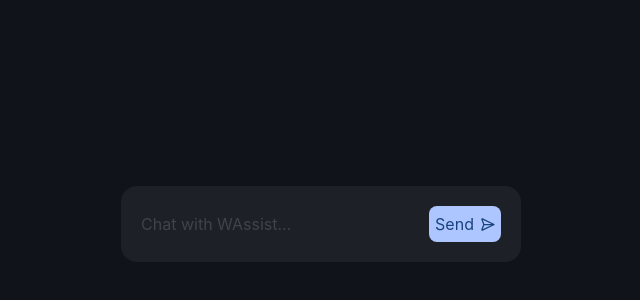
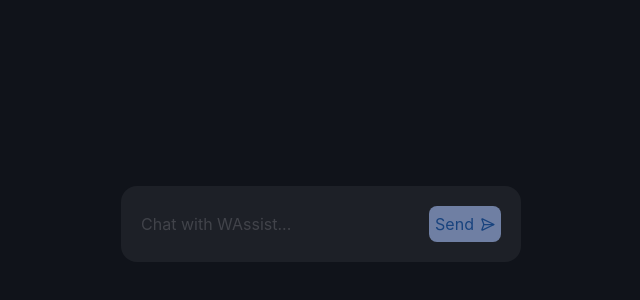
Before and after one commit to wassim-rifi-dev/WAssist, a React (Vite) app in the folder frontend/: page / in a window 1280 px wide. Shown: the part 176-476 px from the top of the page, without its empty margins (319-959 px from the left). Built offline with nearby package versions, Linux system fonts and the light colour scheme.

Commit message:
feat: enhance PromptInput and SubmitButton to manage thinking state during prompt submission

```diff
--- a/frontend/src/App.tsx
+++ b/frontend/src/App.tsx
@@ -2,10 +2,10 @@ import PromptInput from "./feature/chat/components/PromptInput";
 import useSendPrompt from "./feature/chat/hooks/useSendPrompt";
 
 export default function App() {
-  const { handleSubmit , handleChange , prompt } = useSendPrompt();
+  const { handleSubmit , handleChange , prompt , thinking } = useSendPrompt();
   return (
     <div className="flex items-center justify-center w-full h-screen bg-[#10131A]">
-      <PromptInput handleSubmit={handleSubmit} handleChange={handleChange} prompt={prompt} />
+      <PromptInput handleSubmit={handleSubmit} handleChange={handleChange} prompt={prompt} thinking={thinking} />
     </div>
   )
 }
--- a/frontend/src/feature/chat/components/PromptInput.tsx
+++ b/frontend/src/feature/chat/components/PromptInput.tsx
@@ -6,16 +6,17 @@ type Props = {
     handleSubmit: (e: React.FormEvent<HTMLFormElement>) => void;
     handleChange: (e: ChangeEvent<HTMLInputElement>) => void;
     prompt: string;
+    thinking: boolean;
 };
 
-export default function PromptInput({ handleSubmit , handleChange , prompt }: Props) {
+export default function PromptInput({ handleSubmit , handleChange , prompt , thinking }: Props) {
     return (
         <form
             className="flex gap-10 bg-[#1D2027] p-5 rounded-2xl"
             onSubmit={ handleSubmit }
         >
             <Input handleChange={handleChange} prompt={prompt} />
-            <SubmitButton />
+            <SubmitButton thinking={thinking} prompt={prompt} />
         </form>
     )
 }
--- a/frontend/src/feature/chat/components/Prompt_Input/SubmitButton.tsx
+++ b/frontend/src/feature/chat/components/Prompt_Input/SubmitButton.tsx
@@ -1,13 +1,25 @@
 import { SendHorizontal } from "lucide-react";
 
-export default function SubmitButton() {
+type Props = {
+    thinking: boolean;
+    prompt: string
+}
+
+export default function SubmitButton({ thinking , prompt }: Props) {
     return (
         <button
             type="submit"
-            className="flex items-center justify-center bg-[#ADC6FF] text-[#18437E] gap-1.5 p-1.5 rounded-lg cursor-pointer"
+            disabled={thinking || prompt.length === 0}
+            className="flex items-center justify-center bg-[#ADC6FF] text-[#18437E] gap-1.5 p-1.5 rounded-lg cursor-pointer disabled:bg-[#6F7FA3]"
         >
-            <span>Send</span>
-            <SendHorizontal size={15} />
+            <span>
+                {
+                    thinking ? "Thinking..." : "Send"
+                }
+            </span>
+            {
+                thinking ? "" : <SendHorizontal size={15} />
+            }
         </button>
     );
 }
--- a/frontend/src/feature/chat/hooks/useSendPrompt.ts
+++ b/frontend/src/feature/chat/hooks/useSendPrompt.ts
@@ -14,6 +14,7 @@ export default function useSendPrompt() {
             setThinking(true);
 
             const res = await ask(message);
+            setPrompt("");
             return res.data;
         } catch (error) {
             setThinking(false);
```
